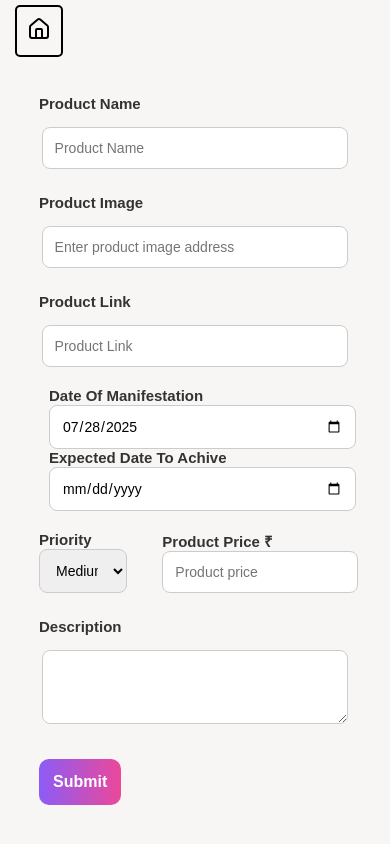
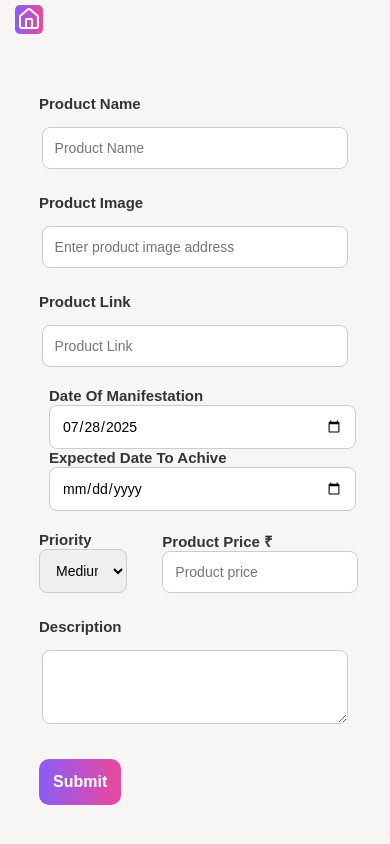
Before and after one commit to satyamrk18/WishBucket, a React (Vite) app: page /addproduct in a window 390 px wide. Shown: the top 844 px of the page. Built offline with nearby package versions, Linux system fonts and the light colour scheme.

Commit message:
home button edit

```diff
--- a/src/pages/AddProduct.css
+++ b/src/pages/AddProduct.css
@@ -263,6 +263,19 @@ textarea:focus {
     width:90%;
     margin:0 auto;
   }
+  .item
+  {
+    height:25px;
+    width:fit-content;
+    padding:2px;
+    color:white;
+    background: linear-gradient(
+    to right,
+    #8b5cf6,
+    #ec4899
+  );
+  border:none;
+  }
 }
 @media (max-width:800px){
 .cardview
```
